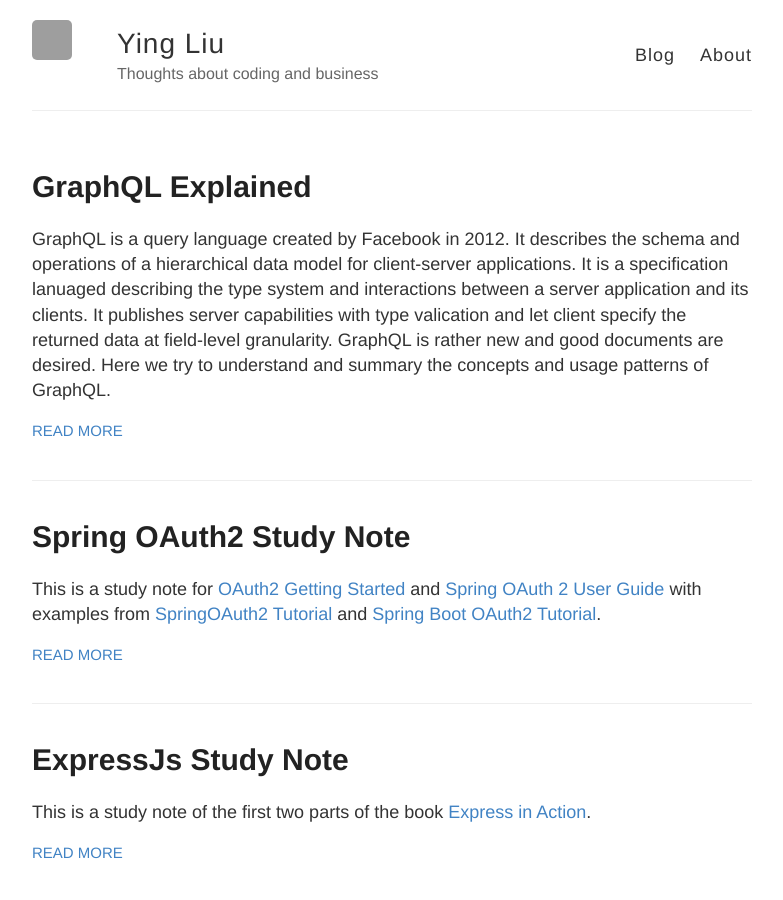
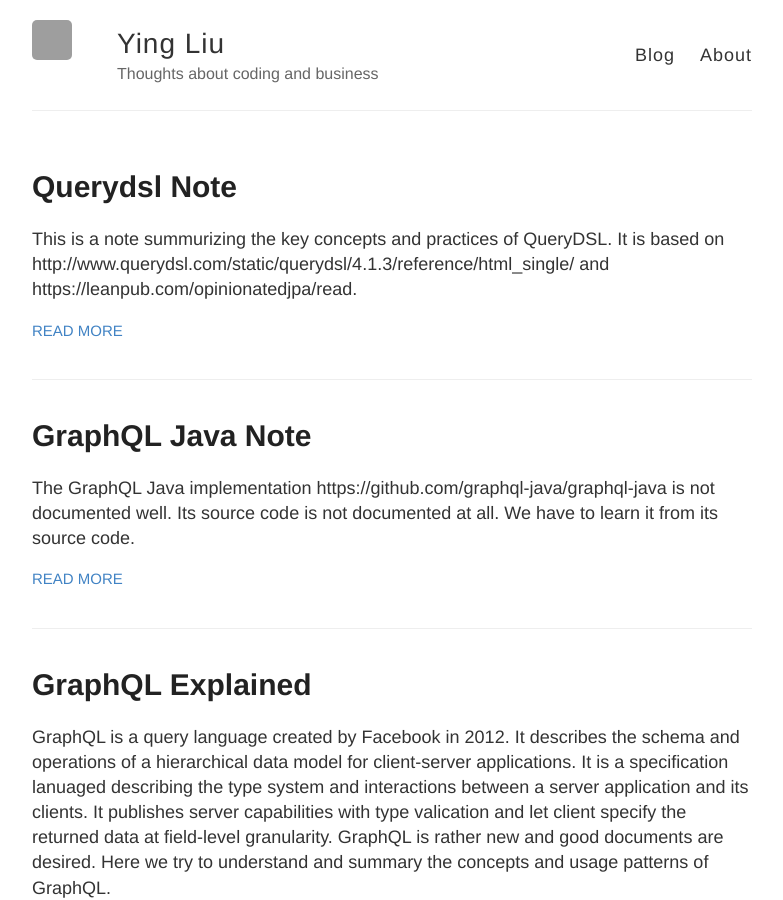
Before and after one commit to YingLiu4203/old-dev-blog, a Jekyll site: the page built from index.html, in a window 1280 px wide and 900 px high. Shown: the whole window, without its empty margins (248-1031 px from the left). Built offline with Jekyll 4.4.1, drawn with Linux system fonts in a browser that asks for light colours; part of the change alters nothing that is shown; grey boxes are pictures that could not be loaded.

Commit message:
Add draft querydsl blog

````diff
--- /dev/null
+++ b/_posts/2017-03-02-graphql-java-note.md
@@ -0,0 +1,46 @@
+---
+layout: post
+title: GraphQL Java Note
+categories:
+- Development
+tags:
+- GraphQL
+---
+
+The GraphQL Java implementation https://github.com/graphql-java/graphql-java is not documented well. Its source code is not documented at all. We have to learn it from its source code.
+
+# 1. GraphQL
+The `GraphQL.java` defines `GraphQL` class that contains `GraphQLSchema`, `ExecutionStrategy` for both query and excution strategy, and `ExecutionIdProvider`. Thought not many parameters, the `GraphQL` class uses **Builder** pattern to create an instance because the builder pattern is used to createn a schema.
+
+The only function of `GraphQL` is `execute()` that takes a request string, an operation name, a context object and an argument map to produce `ExecutionResult`. It performs the following tasks:
+
+1. Parse the request string to get a GraphQL `Document` instance.
+2. Use `Validator` to validate the document against the schema.
+3. Use the `ExecutionIdProvider` to generate an execution id. The default provider is an UUID generator.
+4. Use `Execution` to excuate the request.
+
+# 2. Execution
+An execution has two constructor arguments: a query strategy and a mutation strategy. The `execute()` method has the following parameters:
+
+* an execution id
+* a document (query string)
+* an operation name
+* a schema
+* a context object
+* a map of arguments.
+
+The method first builds an `ExecutionContext` object that has the operation definition, fragement definitions and vriables. Then it calls `executeOperation()` method the has the following steps:
+1. get the root query or mutation type for the specified operation.
+2. use `FieldCollector` to get all fieldsfrom the query. Transform fragement spread and inline fragements if there is any of them.
+3. use either query or mutation strategy to execute the operaton using four parameters:
+    * execution context
+    * root operation type
+    * context object
+    * query fields
+
+# 3. Execution Strategy
+The default execution strategy for both query and mutation operstaion is `SimpleExecutionStrategy` class. It extends the abstract `ExecutionStrategy` class and implements the `execute()` method. The method calls the `ExecutionStrategy.resolveField()` method for each query field and save the results/errors.
+
+The `resolveField()` method calls use a field's `DataFetcher` to resolve the field value.
+
+The `DataFecther` interface only has one method: `get(DataFetchingEnvironment environment)`. The environment paramter has the current object being quried, arugments, context object, quired fields, parent type and the current schema.
--- /dev/null
+++ b/_posts/2017-03-10-querydsl-note.md
@@ -0,0 +1,54 @@
+---
+layout: post
+title: Querydsl Note
+categories:
+- Development
+tags:
+- JPA
+---
+
+This is a note summurizing the key concepts and practices of QueryDSL. It is based on http://www.querydsl.com/static/querydsl/4.1.3/reference/html_single/ and https://leanpub.com/opinionatedjpa/read.
+
+# 1. Background
+Querydsl was originally developed to creat Hibernate Query Language (HQL) in a typesafe way. Now it supports HQL, JPA, JDO, JDBC, Hibernate Search, MongoDB and more. Here we only care about Querydsl for JPA.
+
+To use it in Spring boot project, first add the following Gradle build sections:
+
+```groovy
+// copied and modified from https://discuss.gradle.org/t/integrating-spring-boot-querydsl-into-gradle-build/15421/3
+
+dependencies {
+    compile("com.querydsl:querydsl-apt:4.1.3:jpa")
+    compile("com.querydsl:querydsl-jpa:4.1.3")
+    compile("com.querydsl:querydsl-core:4.1.3")
+}
+
+compileJava {
+    options.compilerArgs << "-s"
+    options.compilerArgs << "$projectDir/generated/java"
+
+    doFirst {
+        // make sure that directory exists
+        file(new File(projectDir, "/generated/java")).mkdirs()
+    }
+}
+
+clean.doLast {
+    // clean-up directory when necessary
+    file(new File(projectDir, "/generated")).deleteDir()
+}
+
+sourceSets {
+    generated {
+        java {
+            srcDir "$projectDir/generated/java"
+        }
+    }
+}
+```
+
+Then in you Jpa repository interface definition, make your repository also extends `QueryDslPredicateExecutor<YourEntityType>`.
+
+If you use IntelliJ IDEA IDE and use different module for different source set, in `File --> Project Structure --> Modules`, add three dependencies to the generated module: your main module and two Querydsl libraries(`querydsl-core` and `querdsl-jpa`).
+
+Now you should be able to build and run your application with Querydsl functions.
````
Also changed, not shown: _posts/2017-03-01-graphql-explained.md (line endings or trailing spaces).
